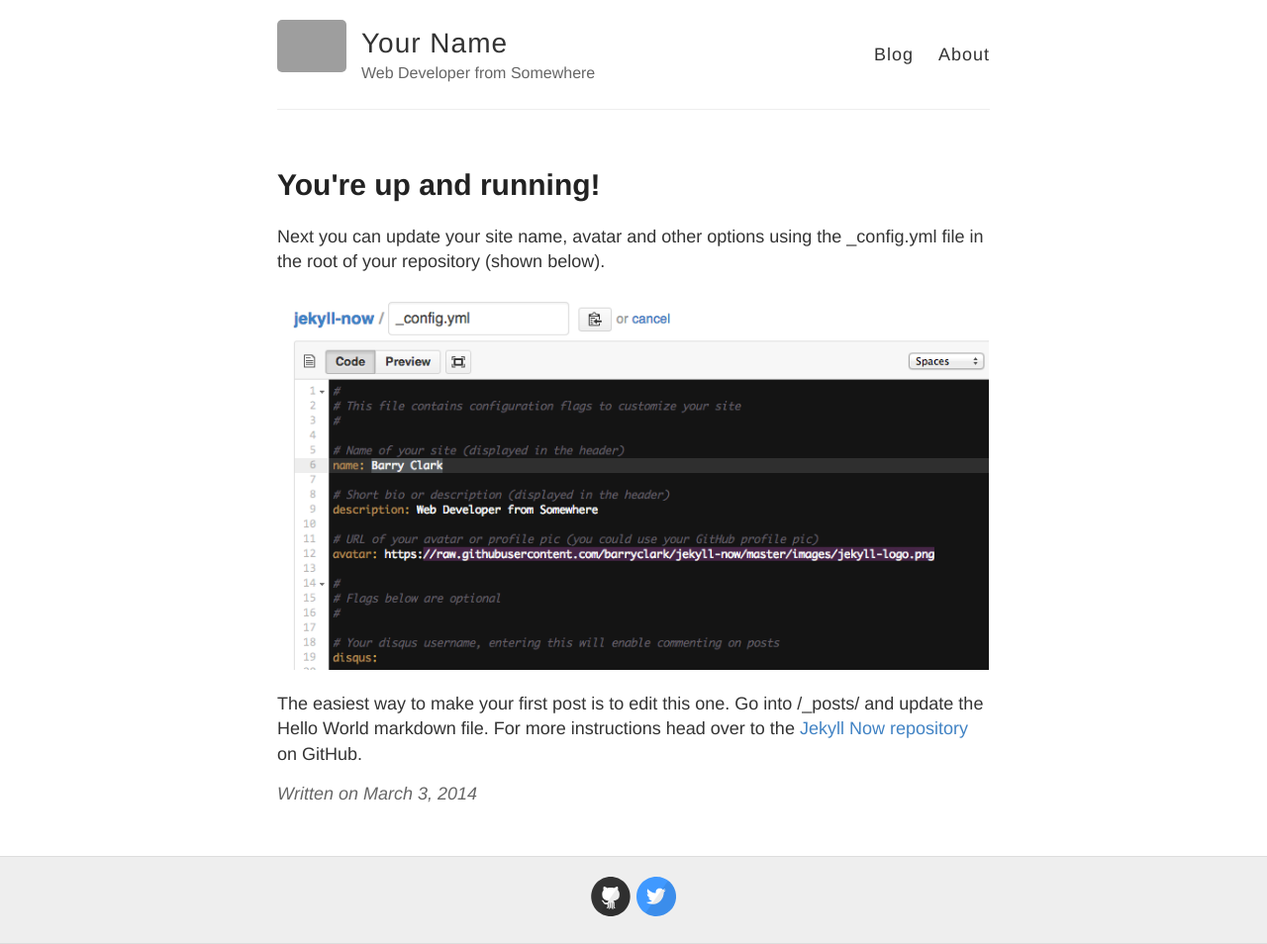
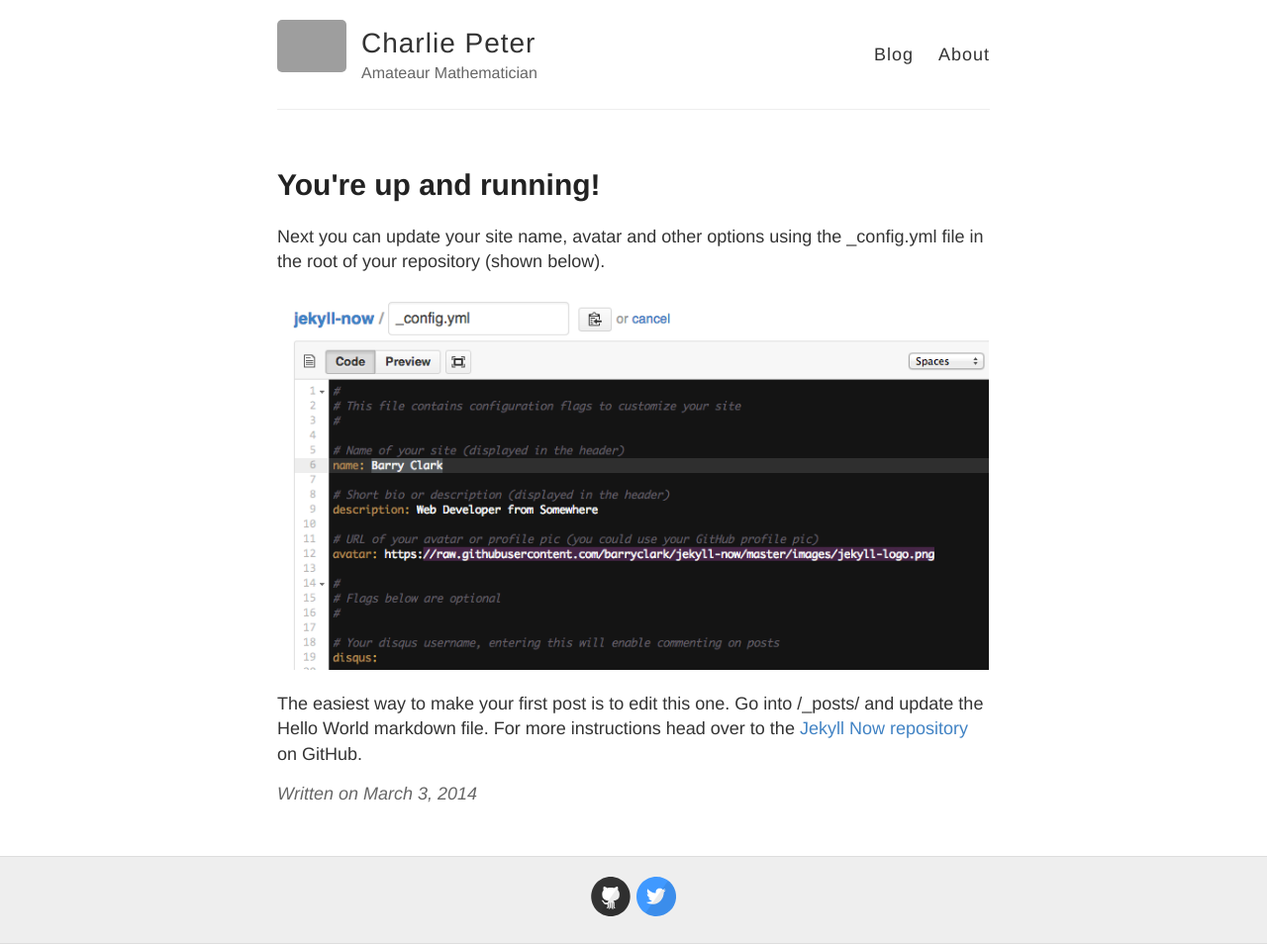
Before and after one commit to charliepeter/charliepeter.github.io, a Jekyll site: the page built from _posts/2014-3-3-Hello-World.md, in a window 1280 px wide. Shown: the whole page at 99% size. Built offline with Jekyll 4.4.1, drawn with Linux system fonts in a browser that asks for light colours; grey boxes are pictures that could not be loaded.

Commit message:
Update _config.yml

```diff
--- a/_config.yml
+++ b/_config.yml
@@ -3,10 +3,10 @@
 #
 
 # Name of your site (displayed in the header)
-name: Your Name
+name: Charlie Peter
 
 # Short bio or description (displayed in the header)
-description: Web Developer from Somewhere
+description: Amateaur Mathematician
 
 # URL of your avatar or profile pic (you could use your GitHub profile pic)
 avatar: https://raw.githubusercontent.com/barryclark/jekyll-now/master/images/jekyll-logo.png
```
